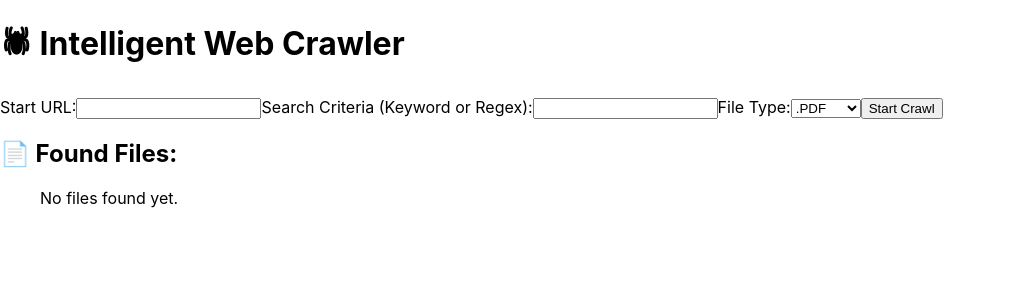
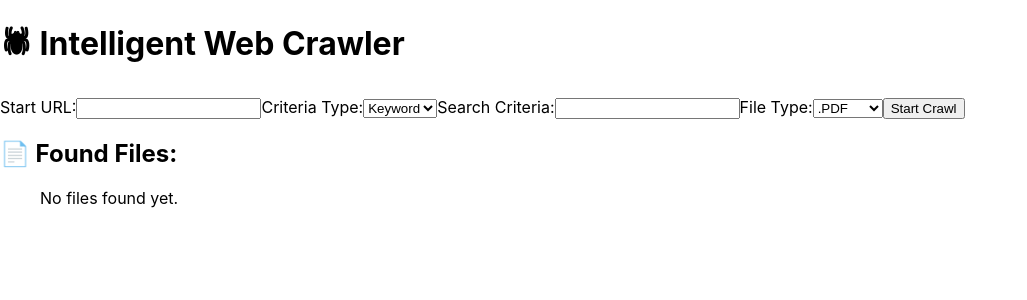
Before and after one commit to kpbhumika/intelligent-crawler, a React (Create React App) app in the folder client/: page / in a window 1280 px wide. Shown: the top 300 px of the page, without its empty margins (0-1027 px from the left). Built offline with nearby package versions, Linux system fonts and the light colour scheme.

Commit message:
working copy with regex

```diff
--- a/client/src/App.js
+++ b/client/src/App.js
@@ -3,6 +3,7 @@ import axios from 'axios';
 
 function App() {
   const [startUrl, setStartUrl] = useState('');
+  const [criteriaType, setCriteriaType] = useState('keyword');
   const [criteria, setCriteria] = useState('');
   const [fileType, setFileType] = useState('.pdf');
   const [loading, setLoading] = useState(false);
@@ -13,9 +14,12 @@ function App() {
     setLoading(true);
     setResults([]);
     setError('');
+    // const host = "http://localhost:9000";
+    const host = window.location.origin;
     try {
-      const res = await axios.post('http://localhost:9000/crawl', {
+      const res = await axios.post(`${host}/crawl`, {
         startUrl,
+        criteriaType,
         searchCriteria: criteria,
         fileType,
       });
@@ -45,7 +49,19 @@ function App() {
       </label>
 
       <label className="block mb-2">
-        Search Criteria (Keyword or Regex):
+        Criteria Type:
+        <select
+          className="w-full p-2 border mt-1"
+          value={criteriaType}
+          onChange={e => setCriteriaType(e.target.value)}
+        >
+          <option value="keyword">Keyword</option>
+          <option value="regex">Regex</option>
+        </select>
+      </label>
+
+      <label className="block mb-2">
+        Search Criteria:
         <input
           type="text"
           className="w-full p-2 border mt-1"
```
Also changed, not shown: 2 other files (tests, documents, lock files or other folders).
